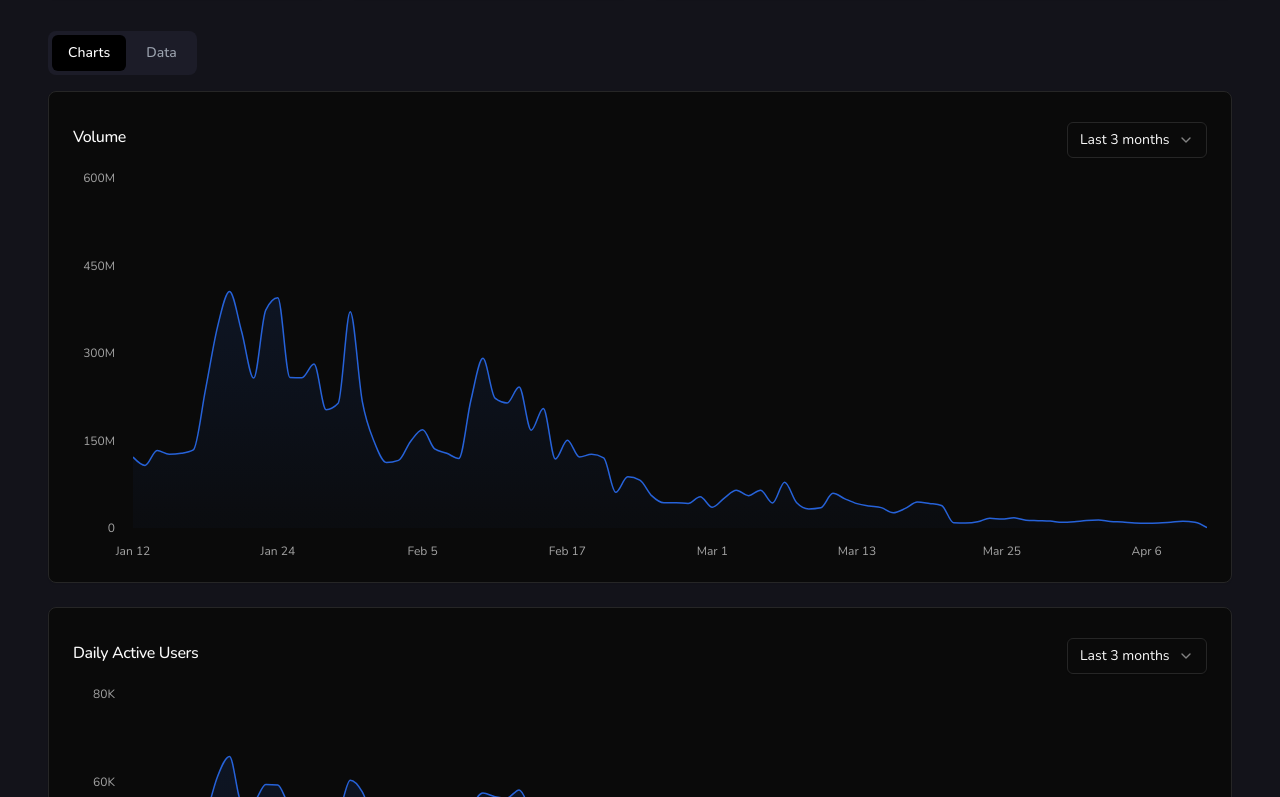
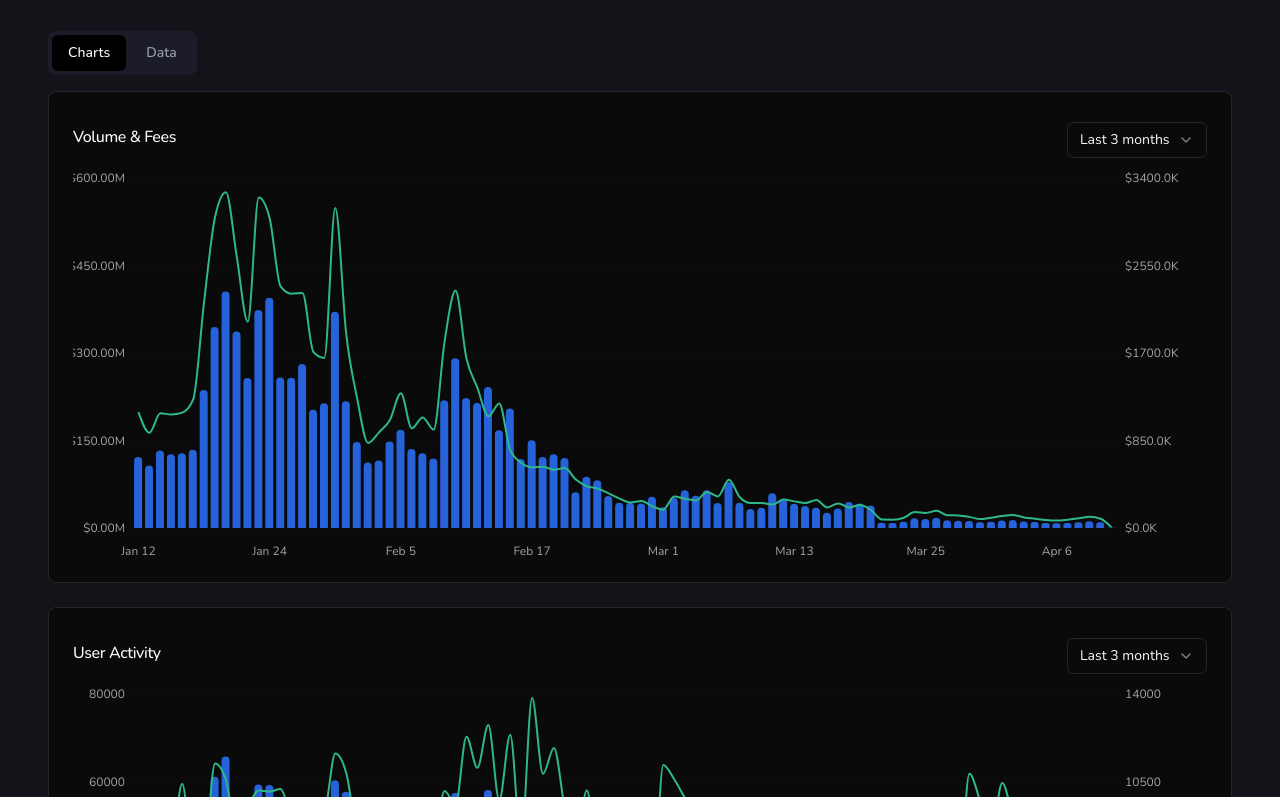
Before and after one commit to shadowbrypto/solana-dashboard, a React (Create React App) app: page / in a window 1280 px wide. Shown: the part 363-1160 px from the top of the page. Built offline with nearby package versions, Linux system fonts and the light colour scheme.

Commit message:
add new combinedchart component

```diff
--- a/src/App.tsx
+++ b/src/App.tsx
@@ -14,6 +14,7 @@ import { TabSwitcher } from "./components/TabSwitcher";
 import { DataTable } from "./components/DataTable";
 import { DailyData } from "./types";
 import { ProtocolSelector } from "./components/ProtocolSelector";
+import { CombinedChart } from "./components/CombinedChart";
 
 const App = (): JSX.Element => {
   // Apply dark theme by default
@@ -383,27 +384,21 @@ const App = (): JSX.Element => {
         <div className="space-y-6">
           {protocol === 'all' ? (
             <>
-              <TimelineChart
-                title="Volume"
+              <CombinedChart
+                title="Volume & Fees"
                 data={data}
-                dataKey="total_volume_usd"
-                multipleDataKeys={{
-                  'Bull X': 'bullx_total_volume_usd',
-                  'Photon': 'photon_total_volume_usd',
-                  'Trojan': 'trojan_total_volume_usd'
-                }}
-                isMultiLine={true}
+                volumeKey="total_volume_usd"
+                feesKey="total_fees_usd"
               />
-              <TimelineChart
-                title="Users"
+              <CombinedChart
+                title="User Activity"
                 data={data}
-                dataKey="daily_users"
-                multipleDataKeys={{
-                  'Bull X': 'bullx_daily_users',
-                  'Photon': 'photon_daily_users',
-                  'Trojan': 'trojan_daily_users'
-                }}
-                isMultiLine={true}
+                volumeKey="daily_users"
+                feesKey="numberOfNewUsers"
+                barChartLabel="Daily Active Users"
+                lineChartLabel="New Users"
+                leftAxisFormatter={(value) => `${(value).toFixed(0)}`}
+                rightAxisFormatter={(value) => `${(value).toFixed(0)}`}
               />
               <TimelineChart
                 title="Trades"
@@ -414,41 +409,30 @@ const App = (): JSX.Element => {
                   'Photon': 'photon_daily_trades',
                   'Trojan': 'trojan_daily_trades'
                 }}
-                isMultiLine={true}
               />
-            <TimelineChart
-              title="Fees"
-              data={data}
-              dataKey="total_fees_usd"
-              multipleDataKeys={{
-                'Bull X': 'bullx_total_fees_usd',
-                'Photon': 'photon_total_fees_usd',
-                'Trojan': 'trojan_total_fees_usd'
-              }}
-              isMultiLine={true}
-            />
           </>
         ) : (
           <>
-            <TimelineChart
-              title="Volume"
-              data={data.filter(d => d.total_volume_usd !== undefined)}
-              dataKey="total_volume_usd"
+            <CombinedChart
+              title="Volume & Fees"
+              data={data.filter(d => d.total_volume_usd !== undefined && d.total_fees_usd !== undefined)}
+              volumeKey="total_volume_usd"
+              feesKey="total_fees_usd"
             />
-            <TimelineChart
-              title="Daily Active Users"
-              data={data.filter(d => d.daily_users !== undefined)}
-              dataKey="daily_users"
+            <CombinedChart
+              title="User Activity"
+              data={data.filter(d => d.daily_users !== undefined && d.numberOfNewUsers !== undefined)}
+              volumeKey="daily_users"
+              feesKey="numberOfNewUsers"
+              barChartLabel="Daily Active Users"
+              lineChartLabel="New Users"
+              leftAxisFormatter={(value) => `${(value).toFixed(0)}`}
+              rightAxisFormatter={(value) => `${(value).toFixed(0)}`}
             />
             <TimelineChart
               title="Trades"
               data={data.filter(d => d.daily_trades !== undefined)}
               dataKey="daily_trades"
-            />
-            <TimelineChart
-              title="Fees"
-              data={data.filter(d => d.total_fees_usd !== undefined)}
-              dataKey="total_fees_usd"
             />
           </>
         )}
--- /dev/null
+++ b/src/components/CombinedChart.tsx
@@ -0,0 +1,213 @@
+import { Card, CardContent, CardHeader, CardTitle } from "@/components/ui/card";
+import {
+  Select,
+  SelectContent,
+  SelectItem,
+  SelectTrigger,
+  SelectValue,
+} from "@/components/ui/select";
+import {
+  Area,
+  Bar,
+  CartesianGrid,
+  ComposedChart,
+  Legend,
+  Line,
+  ResponsiveContainer,
+  Tooltip,
+  TooltipProps,
+  XAxis,
+  YAxis,
+} from "recharts";
+import { useState, useMemo } from "react";
+
+type TimeFrame = "7d" | "30d" | "3m" | "all";
+
+interface CombinedChartProps {
+  title: string;
+  data: any[];
+  volumeKey: string;
+  feesKey: string;
+  barChartLabel?: string;
+  lineChartLabel?: string;
+  leftAxisFormatter?: (value: number) => string;
+  rightAxisFormatter?: (value: number) => string;
+}
+
+export function CombinedChart({
+  title,
+  data,
+  volumeKey,
+  feesKey,
+  barChartLabel = 'Volume',
+  lineChartLabel = 'Fees',
+  leftAxisFormatter = (value: number) => `$${(value / 1000000).toFixed(2)}M`,
+  rightAxisFormatter = (value: number) => `$${(value / 1000).toFixed(1)}K`,
+}: CombinedChartProps) {
+  const [timeframe, setTimeframe] = useState<TimeFrame>("3m");
+
+
+
+  const filteredData = useMemo(() => {
+    if (timeframe === "all") return [...data].reverse();
+
+    const now = new Date();
+    let daysToSubtract: number;
+
+    switch (timeframe) {
+      case "7d":
+        daysToSubtract = 7;
+        break;
+      case "30d":
+        daysToSubtract = 30;
+        break;
+      case "3m":
+        daysToSubtract = 90;
+        break;
+      default:
+        daysToSubtract = 90;
+    }
+
+    const cutoffDate = new Date(now.getTime() - (daysToSubtract * 24 * 60 * 60 * 1000));
+
+    return [...data]
+      .filter(item => {
+        const [day, month, year] = item.formattedDay.split("-");
+        const itemDate = new Date(parseInt(year), parseInt(month) - 1, parseInt(day));
+        return itemDate >= cutoffDate;
+      })
+      .reverse();
+  }, [data, timeframe]);
+
+  return (
+    <Card>
+      <CardHeader className="flex flex-row items-center justify-between pb-0">
+        <div>
+          <CardTitle className="text-base font-medium text-card-foreground">{title}</CardTitle>
+        </div>
+        <Select value={timeframe} onValueChange={(value: string) => setTimeframe(value as TimeFrame)}>
+          <SelectTrigger className="w-[140px] bg-background text-foreground border-border hover:bg-muted transition-colors">
+            <SelectValue placeholder="Select timeframe" />
+          </SelectTrigger>
+          <SelectContent className="bg-popover border-border text-popover-foreground">
+            <SelectItem value="7d" className="text-foreground hover:bg-muted focus:bg-muted focus:text-foreground">Last 7 days</SelectItem>
+            <SelectItem value="30d" className="text-foreground hover:bg-muted focus:bg-muted focus:text-foreground">Last 30 days</SelectItem>
+            <SelectItem value="3m" className="text-foreground hover:bg-muted focus:bg-muted focus:text-foreground">Last 3 months</SelectItem>
+            <SelectItem value="all" className="text-foreground hover:bg-muted focus:bg-muted focus:text-foreground">All time</SelectItem>
+          </SelectContent>
+        </Select>
+      </CardHeader>
+      <CardContent>
+        <ResponsiveContainer width="100%" height={400}>
+          <ComposedChart data={filteredData} margin={{ top: 20, right: 30, left: 0, bottom: 0 }}>
+            <defs>
+              <linearGradient id="colorValue" x1="0" y1="0" x2="0" y2="1">
+                <stop offset="5%" stopColor="hsl(var(--chart-1))" stopOpacity={0.2} />
+                <stop offset="95%" stopColor="hsl(var(--chart-1))" stopOpacity={0.05} />
+              </linearGradient>
+            </defs>
+            <CartesianGrid
+              strokeDasharray="3 3"
+              stroke="hsl(var(--border))"
+              strokeOpacity={0.2}
+              vertical={false}
+            />
+            <XAxis
+              dataKey="formattedDay"
+              axisLine={false}
+              tickLine={false}
+              tick={{ fill: "hsl(var(--muted-foreground))", fontSize: 12 }}
+              interval={Math.ceil(filteredData.length / 8) - 1}
+              tickFormatter={(value: string) => {
+                const [day, month, year] = value.split('-');
+                const date = new Date(`${year}-${month}-${day}`);
+                return new Intl.DateTimeFormat('en-US', {
+                  month: 'short',
+                  day: 'numeric'
+                }).format(date);
+              }}
+              dy={10}
+            />
+            <YAxis
+              yAxisId="left"
+              orientation="left"
+              tickFormatter={leftAxisFormatter}
+              axisLine={false}
+              tickLine={false}
+              tick={{ fill: "hsl(var(--muted-foreground))", fontSize: 12 }}
+            />
+            <YAxis
+              yAxisId="right"
+              orientation="right"
+              tickFormatter={rightAxisFormatter}
+              axisLine={false}
+              tickLine={false}
+              tick={{ fill: "hsl(var(--muted-foreground))", fontSize: 12 }}
+            />
+            <Tooltip
+              content={({ active, payload, label }: TooltipProps<number, string>) => {
+                if (active && payload && payload.length) {
+                  return (
+                    <div className="rounded-lg border bg-background p-2 shadow-sm">
+                      <div className="grid gap-2">
+                        <div className="text-[10px] text-muted-foreground">
+                          {(() => {
+                            const [day, month, year] = label.split('-');
+                            return new Date(`${year}-${month}-${day}`).toLocaleDateString('en-US', {
+                              month: 'short',
+                              day: 'numeric',
+                              year: 'numeric'
+                            });
+                          })()}
+                        </div>
+                        <div className="space-y-1">
+                          {payload.map((entry) => (
+                            <div key={entry.name} className="flex items-center gap-2">
+                              <div
+                                className="w-2 h-2 rounded-sm"
+                                style={{
+                                  backgroundColor: entry.name === barChartLabel
+                                    ? "hsl(var(--chart-1))"
+                                    : "hsl(var(--chart-2))"
+                                }}
+                              />
+                              <span className="text-sm text-foreground">
+                                {entry.name}: {typeof entry.value === 'number'
+                                  ? entry.name === barChartLabel
+                                    ? leftAxisFormatter(entry.value)
+                                    : rightAxisFormatter(entry.value)
+                                  : entry.value
+                                }
+                              </span>
+                            </div>
+                          ))}
+                        </div>
+                      </div>
+                    </div>
+                  );
+                }
+                return null;
+              }}
+            />
+            <Bar
+              dataKey={volumeKey}
+              yAxisId="left"
+              fill="hsl(var(--chart-1))"
+              radius={[4, 4, 0, 0]}
+              name={barChartLabel}
+            />
+            <Line
+              type="monotone"
+              dataKey={feesKey}
+              yAxisId="right"
+              stroke="hsl(var(--chart-2))"
+              strokeWidth={2}
+              dot={false}
+              name={lineChartLabel}
+            />
+          </ComposedChart>
+        </ResponsiveContainer>
+      </CardContent>
+    </Card>
+  );
+}
```
Also changed, not shown: src/components/TimelineChart.tsx (+6 -1 lines).
